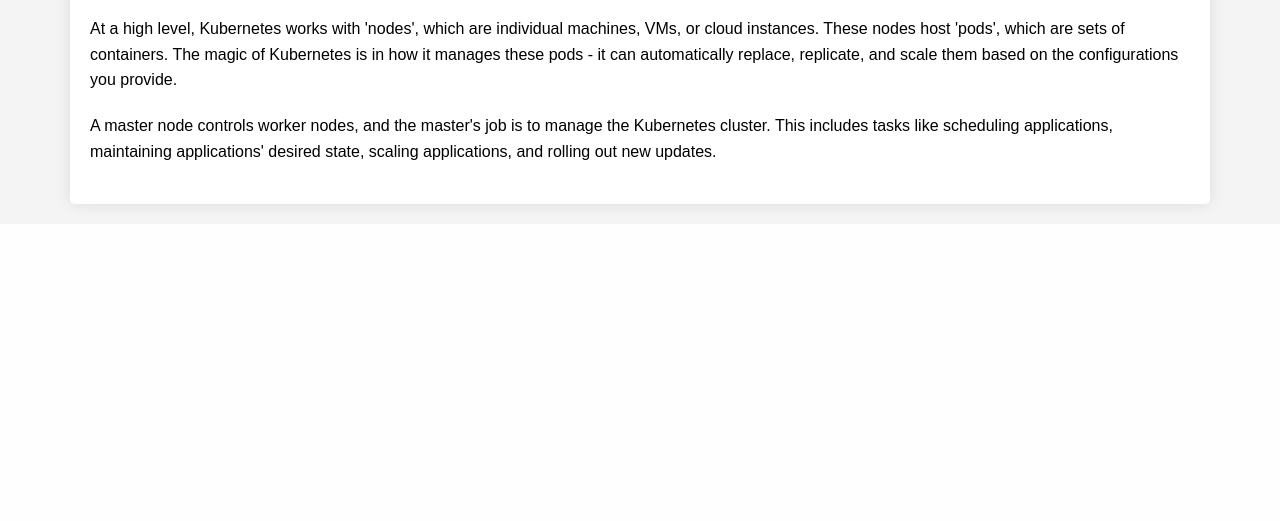
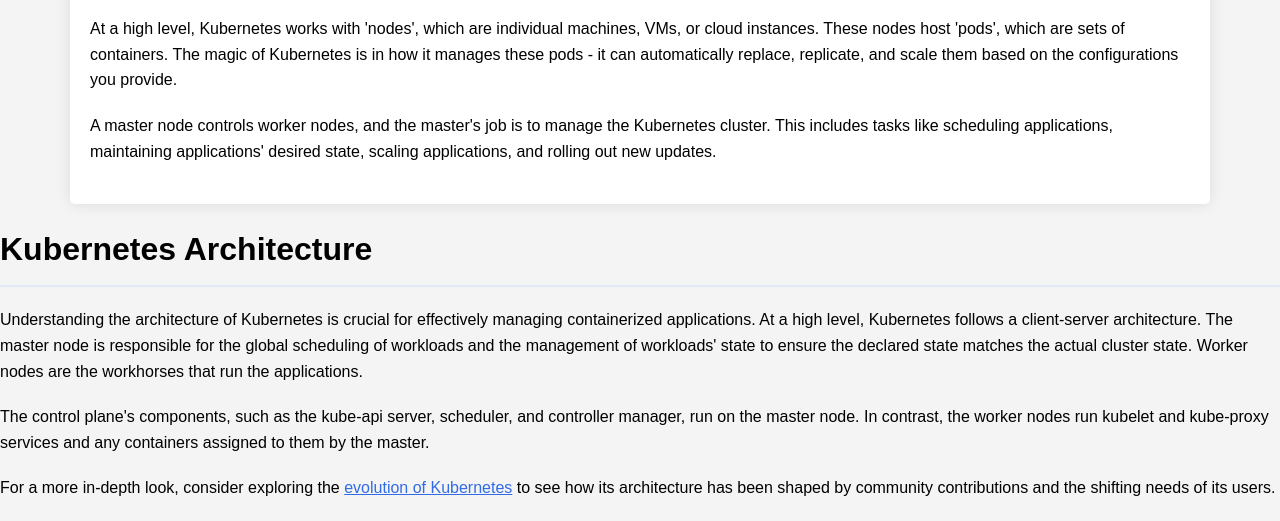
Before and after one commit to jafabo/WebDev, a PHP site: page /k8s-overview.php in a window 1280 px wide. Shown: the part 1881-2402 px from the top of the page. Before the commit the page ends 2094 px from the top, so only its background shows below. Run offline with PHP 8.4, Linux system fonts and the light colour scheme.

Commit message:
overview

```diff
--- a/web-files/k8s-overview.php
+++ b/web-files/k8s-overview.php
@@ -37,3 +37,10 @@
     </div>
 </body>
 </html>
+
+<section class="k8s-architecture">
+    <h2>Kubernetes Architecture</h2>
+    <p>Understanding the architecture of Kubernetes is crucial for effectively managing containerized applications. At a high level, Kubernetes follows a client-server architecture. The master node is responsible for the global scheduling of workloads and the management of workloads' state to ensure the declared state matches the actual cluster state. Worker nodes are the workhorses that run the applications.</p>
+    <p>The control plane's components, such as the kube-api server, scheduler, and controller manager, run on the master node. In contrast, the worker nodes run kubelet and kube-proxy services and any containers assigned to them by the master.</p>
+    <p>For a more in-depth look, consider exploring the <a href="k8s-evolution.php">evolution of Kubernetes</a> to see how its architecture has been shaped by community contributions and the shifting needs of its users.</p>
+</section>
```
